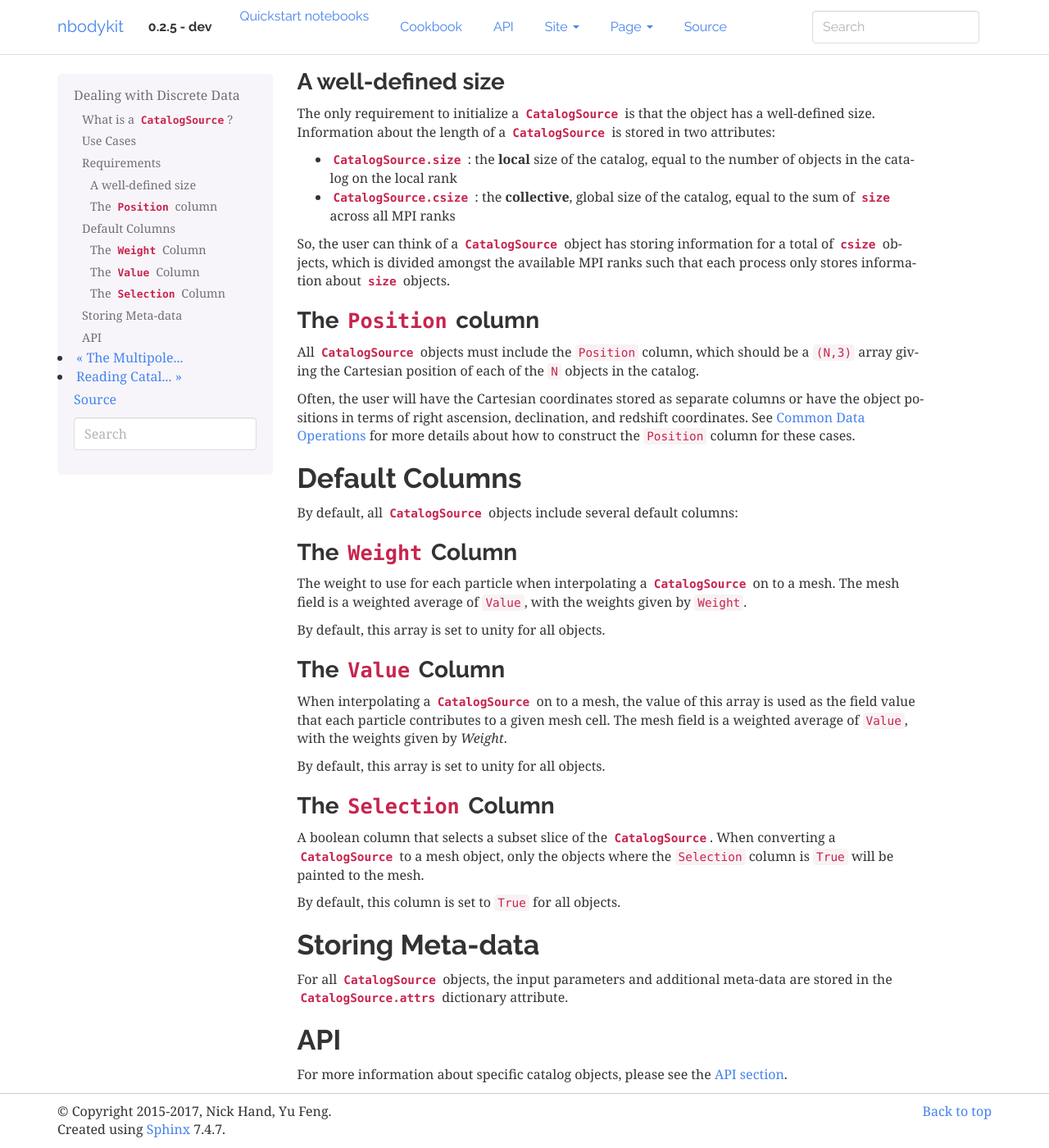
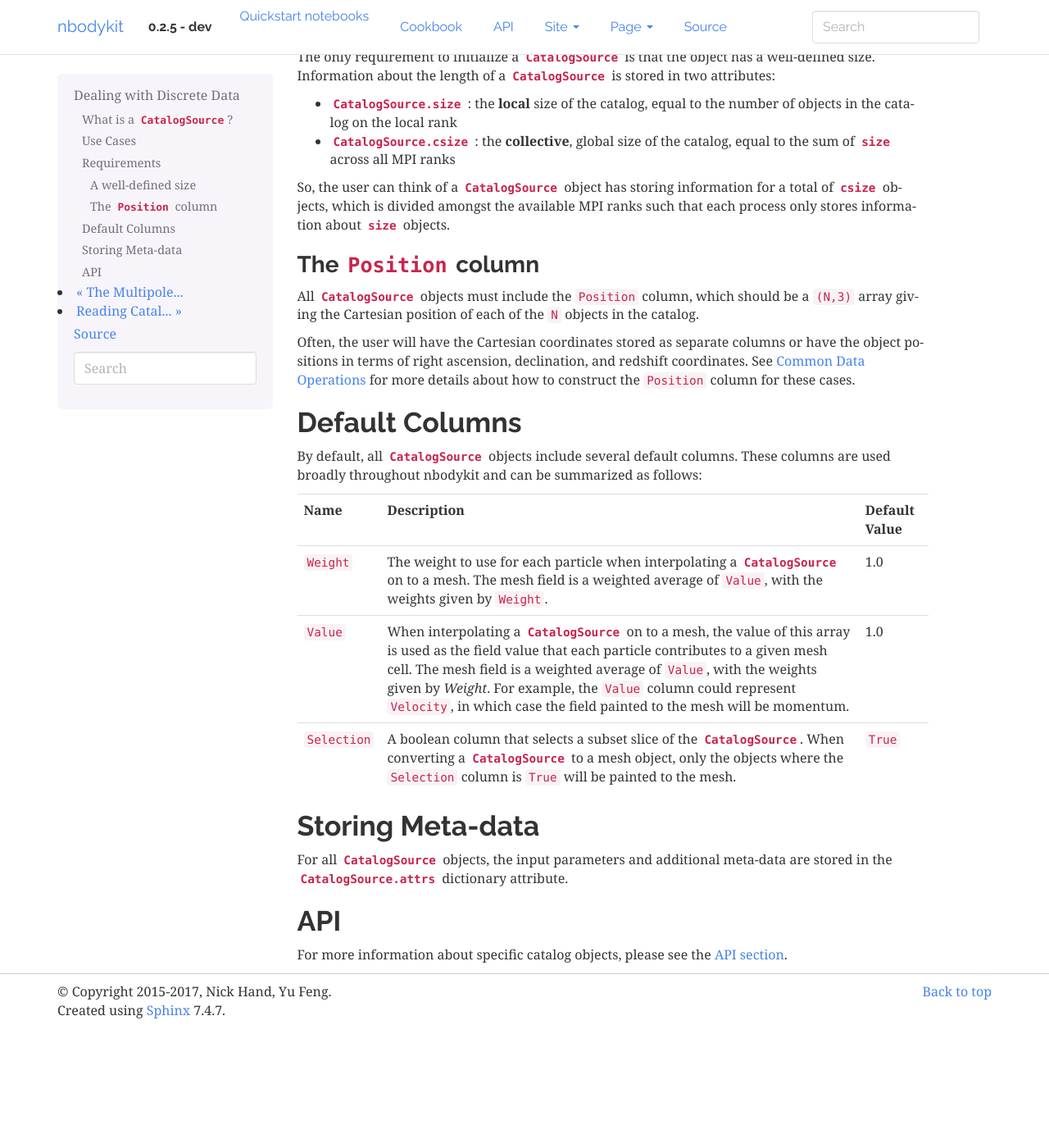
Before and after one commit to bccp/nbodykit, a Sphinx documentation site: the page built from docs/source/catalogs/overview.rst, in a window 1280 px wide and 1400 px high, scrolled down 964 px. Shown: the whole window at 82% size. Built offline with Sphinx 7.4.7, drawn with Linux system fonts in a browser that asks for light colours; pages that are not in the unit, such as notebooks, are missing from menus; after the commit the page ends 2219 px from its top, so only the background shows below that; some of the changed text lies outside the part shown.

Commit message:
table of default columns and add ref to source code

```diff
--- a/docs/source/catalogs/overview.rst
+++ b/docs/source/catalogs/overview.rst
@@ -82,35 +82,33 @@ these cases.
 Default Columns
 ---------------
 
-By default, all :class:`CatalogSource` objects include several default columns:
+By default, all :class:`CatalogSource` objects include several default columns.
+These columns are used broadly throughout nbodykit and can be summarized as
+follows:
 
-The ``Weight`` Column
-^^^^^^^^^^^^^^^^^^^^^
+============= ======================= =================
+**Name**      **Description**         **Default Value**
+``Weight``    |Weight-Description|    1.0
+``Value``     |Value-Description|     1.0
+``Selection`` |Selection-Description| ``True``
+============= ======================= =================
 
-The weight to use for each particle when interpolating a :class:`CatalogSource`
-on to a mesh. The mesh field is a weighted average of ``Value``, with the weights
-given by ``Weight``.
+.. |Weight-Description| replace::
+  The weight to use for each particle when interpolating a :class:`CatalogSource`
+  on to a mesh. The mesh field is a weighted average of ``Value``, with the weights
+  given by ``Weight``.
 
-By default, this array is set to unity for all objects.
+.. |Value-Description| replace::
+  When interpolating a :class:`CatalogSource` on to a mesh, the value of this
+  array is used as the field value that each particle contributes to a given
+  mesh cell. The mesh field is a weighted average of ``Value``, with the weights
+  given by `Weight`. For example, the ``Value`` column could represent
+  ``Velocity``, in which case the field painted to the mesh will be momentum.
 
-The ``Value`` Column
-^^^^^^^^^^^^^^^^^^^^
-
-When interpolating a :class:`CatalogSource` on to a mesh, the value of this
-array is used as the field value that each particle contributes to a given
-mesh cell. The mesh field is a weighted average of ``Value``, with the weights
-given by `Weight`.
-
-By default, this array is set to unity for all objects.
-
-The ``Selection`` Column
-^^^^^^^^^^^^^^^^^^^^^^^^
-
-A boolean column that selects a subset slice of the :class:`CatalogSource`.
-When converting a :class:`CatalogSource` to a mesh object, only the objects
-where the ``Selection`` column is ``True`` will be painted to the mesh.
-
-By default, this column is set to ``True`` for all objects.
+.. |Selection-Description| replace::
+  A boolean column that selects a subset slice of the :class:`CatalogSource`.
+  When converting a :class:`CatalogSource` to a mesh object, only the objects
+  where the ``Selection`` column is ``True`` will be painted to the mesh.
 
 Storing Meta-data
 -----------------
```
Also changed, not shown: 1 other file.
